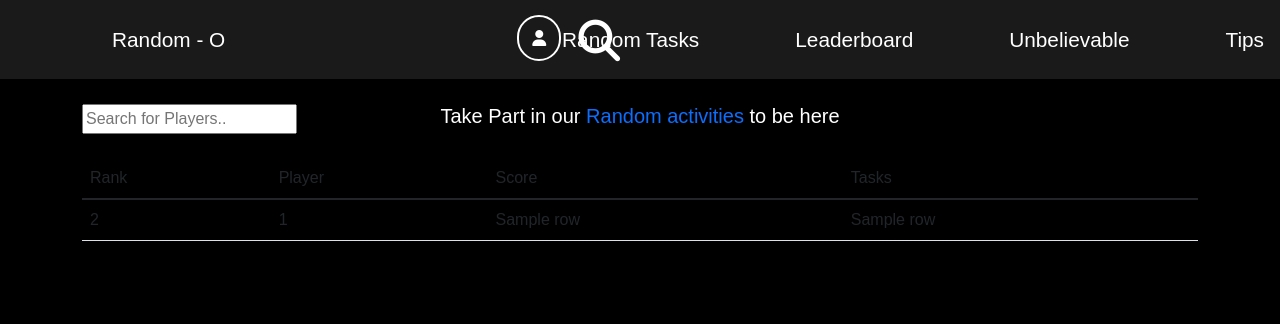
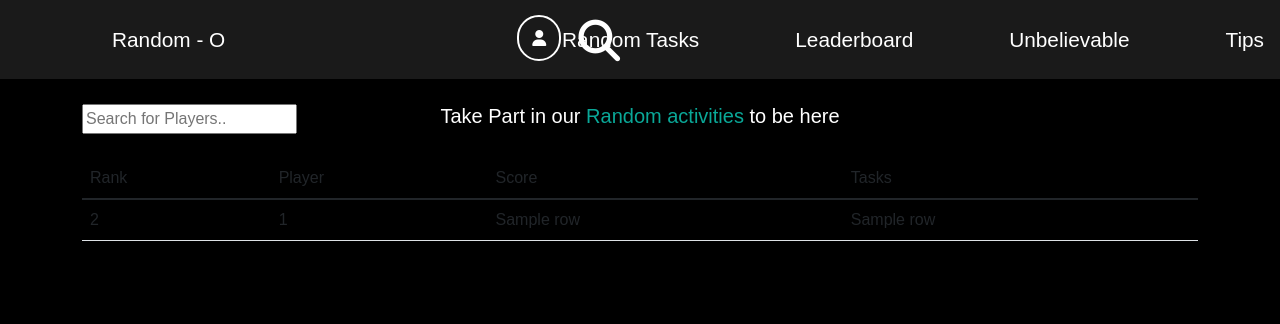
Before and after one commit to Strawberry-pumpkin/RandomO, a Flask app: template templates/leaderboard.html in a window 1280 px wide. Shown: the top 324 px of the page. Run offline with Flask 2, Linux system fonts and the light colour scheme; the template is opened without the code that fills it: most values are stand-ins (such as "Sample title", 1, 10 or a date in 2020); grey boxes marked "Sample" are stand-in pictures; some libraries are stand-ins or nearby versions.

Commit message:
Update leaderboard.html

```diff
--- a/templates/leaderboard.html
+++ b/templates/leaderboard.html
@@ -9,7 +9,7 @@
         <link rel="stylesheet" href="/static/leaderboard.css">
         <link rel="stylesheet" href="/static/base.css">
         <link rel="icon" href="/static/logo.png">
-        <title>Leaderboard</title>
+        <title>Leaderboard | Random - O</title>
         <script src="/static/script.js"></script>
     </head>
     <body style="background-color: black;">
@@ -80,7 +80,7 @@
             <i onclick="contact()" class='fa-solid fa-message fa-2x'></i>
         </div>
         <div class="container-sm">
-            <h5 style="position:relative;top:10vh;text-align:center;color:white;">Take Part in our <a href="/random-tasks" style="text-decoration:none;">Random activities</a> to be here</h5>
+            <h5 style="position:relative;top:10vh;text-align:center;color:white;">Take Part in our <a href="/random-tasks" style="text-decoration:none;color:#0aa898">Random activities</a> to be here</h5>
             <br><br><input type="text" id="myInput" class='search-ldrb' onkeyup="myFunction()" placeholder="Search for Players..">
             <br><br>
             <table class="table">
```
